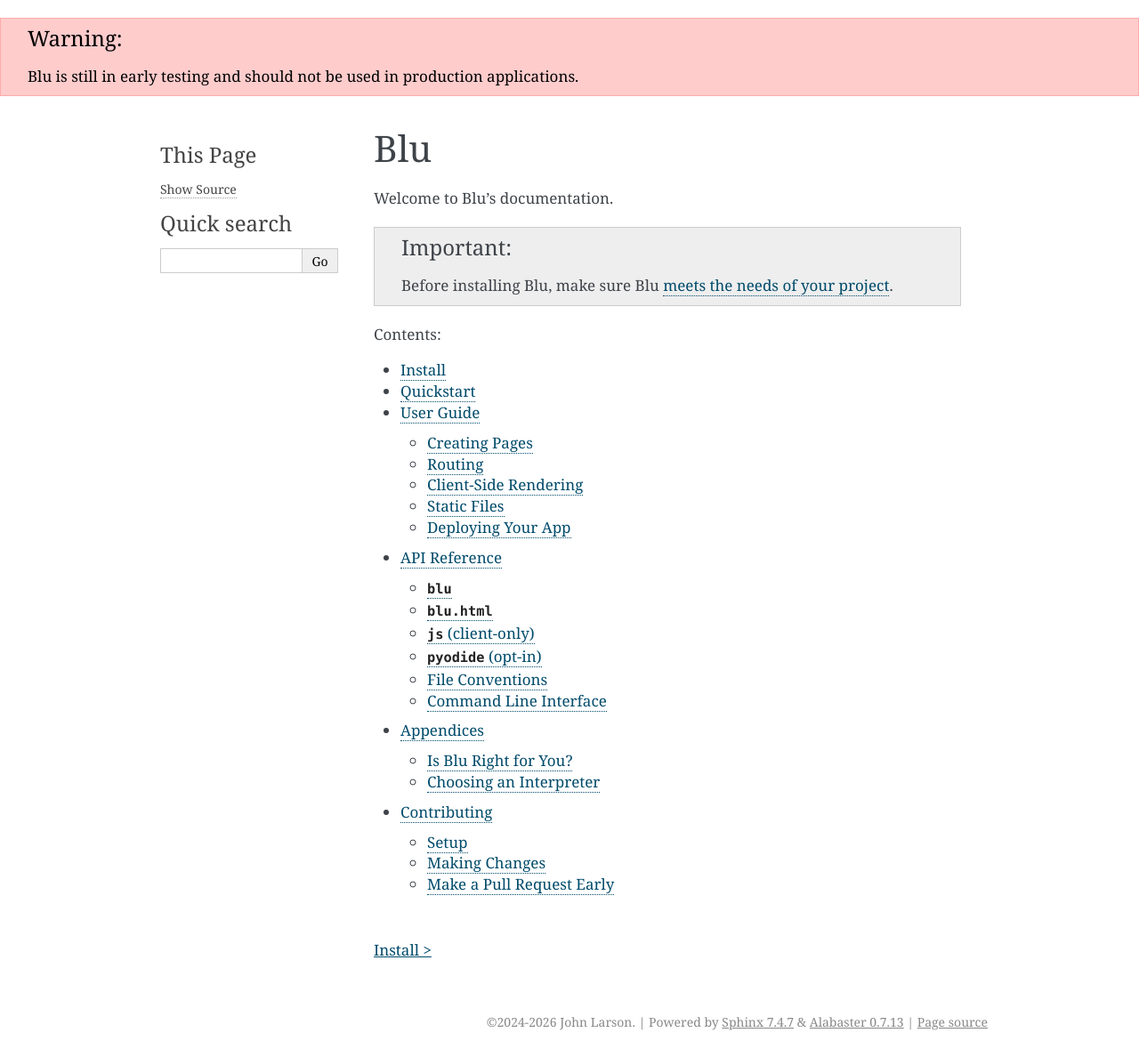
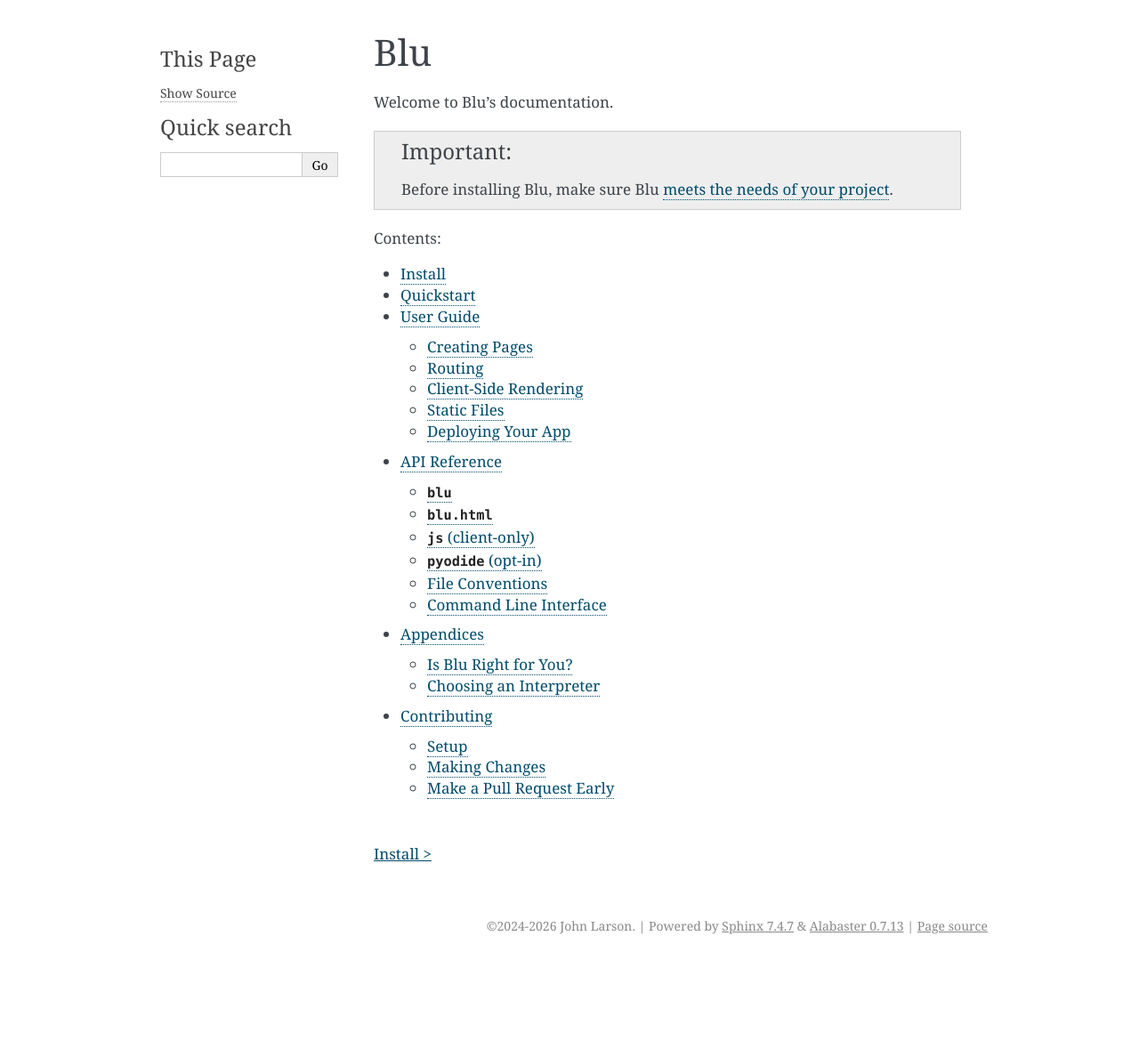
Before and after one commit to johnlarson/blu, a Sphinx documentation site: the page built from docs/index.rst, in a window 1280 px wide. Shown: the whole page at 89% size. Built offline with Sphinx 7.4.7, drawn with Linux system fonts in a browser that asks for light colours; after the commit the page ends 1080 px from its top, so only the background shows below that.

Commit message:
remove old warning banner

```diff
--- a/docs/_templates/layout.html
+++ b/docs/_templates/layout.html
@@ -1,13 +1,6 @@
 {% extends "!layout.html" %}
 
 {% block document %}
-  {{ super() }}
-{% endblock %}
-{% block content %}
-  <div class="admonition warning">
-    <p class="admonition-title">Warning</p>
-    <p>Blu is still in early testing and should not be used in production applications.</p>
-  </div>
   {{ super() }}
 {% endblock %}
 {% block footer %}
```
